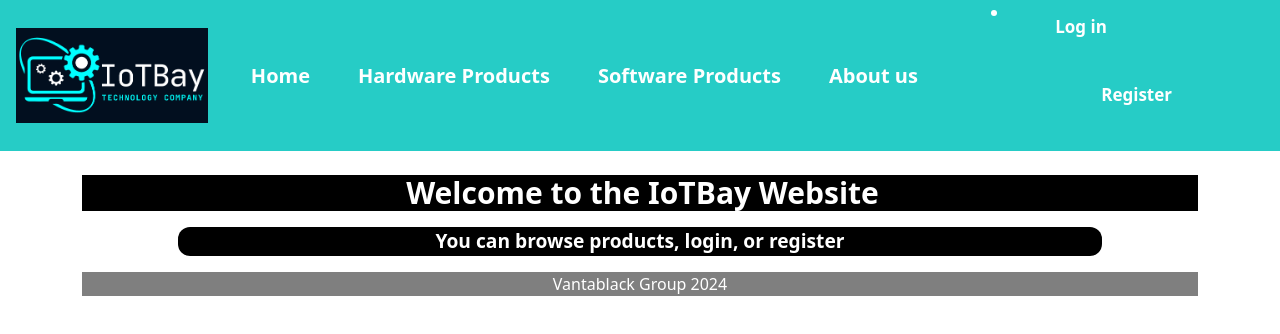
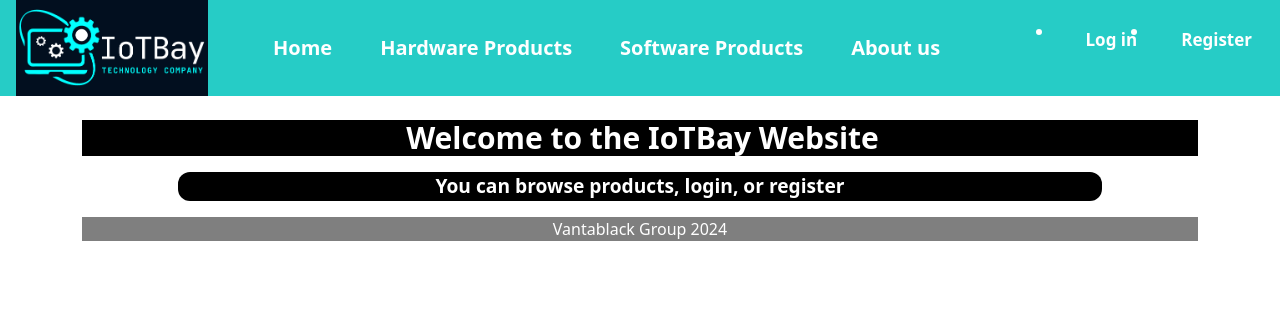
Before and after one commit to Taehexnlee/iotbay_demo, a React (Create React App) app: page / in a window 1280 px wide. Shown: the top 334 px of the page. Built offline with nearby package versions, Linux system fonts and the light colour scheme; no server answers.

Commit message:
Navbar Test

```diff
--- a/src/layout/Navbar.js
+++ b/src/layout/Navbar.js
@@ -24,24 +24,24 @@ export default function Navbar() {
       <a href="/hardwareHome">Hardware Products</a> <a href="/softwareHome">Software Products</a>
       <a href="/aboutUs">About us</a>
     </section>
-    <ul class="">
+
+    { <ul class="auth-buttons">
                             {!isAuthenticated() && (
                                 <>
-                                    <li class="">
+                                    <li>
                                         <Link class="login-button" to={'/login'}>Log in</Link>
                                     </li>
-                                    <li class="register-button">
+                                    <li>
                                         <Link class="register-button" to={'/adduser'}>Register</Link>
                                     </li>
                                 </>
                             )}
                             {isAuthenticated() && (
-                                <li class="">
-                                    <button onClick={handleLogout} class="">Logout</button>
+                                <li>
+                                    <button onClick={handleLogout} class="login-button">Logout</button>
                                 </li>
                             )}
                         </ul>
+}
   </nav>
-
-  )
-}
+)}
```
